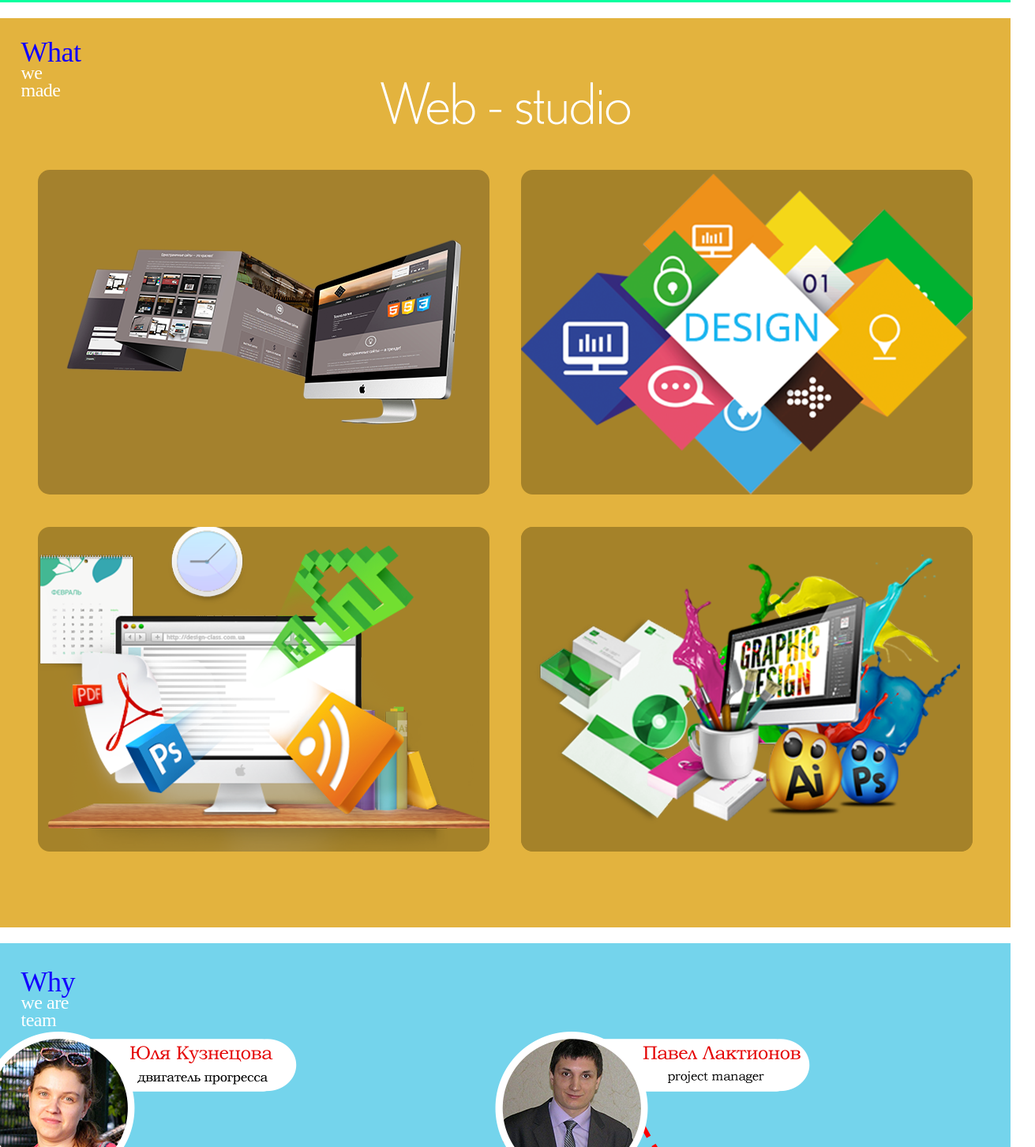
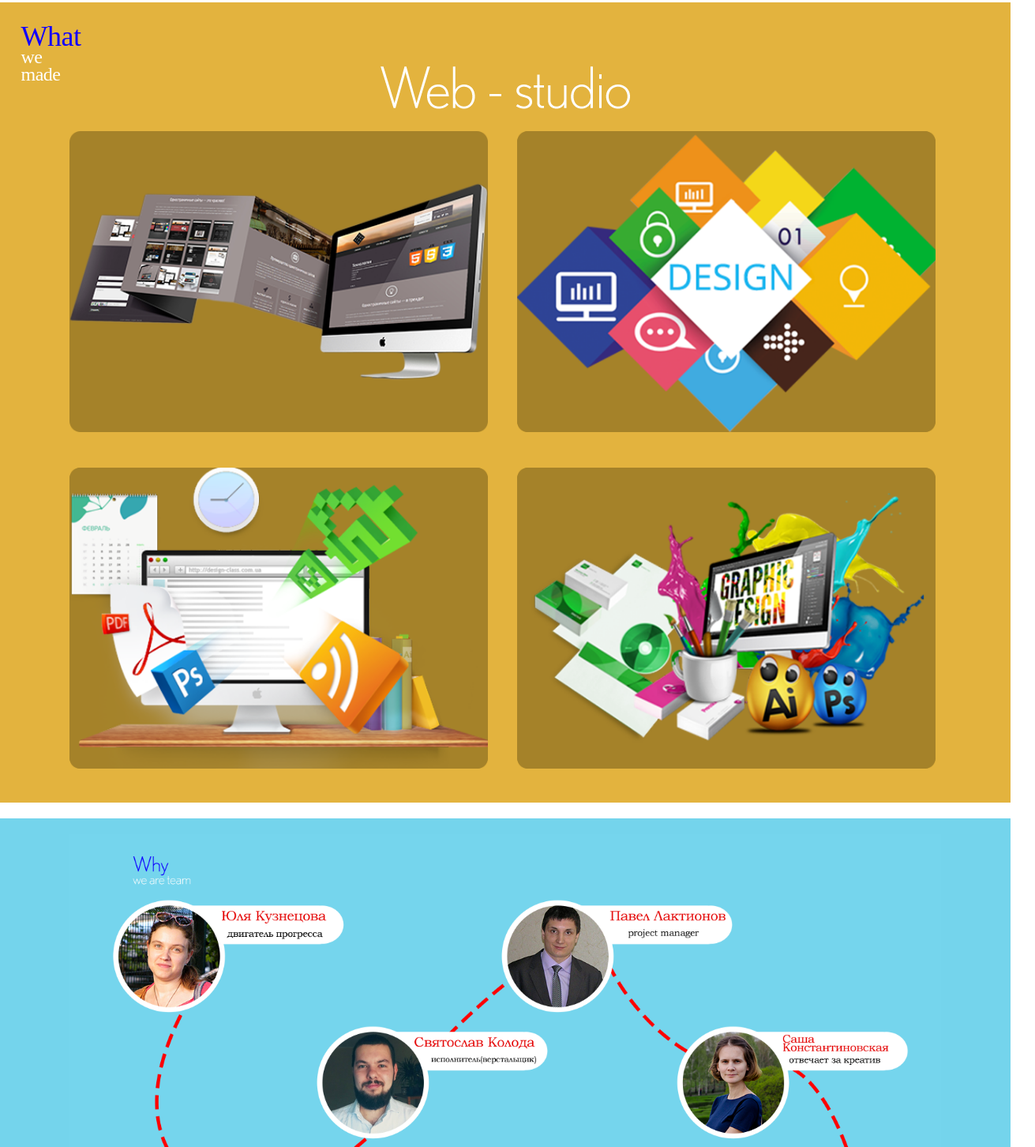
Before and after one commit to GoITteam12/GoITteam12.github.io, a plain HTML site: page index.html in a window 1280 px wide. Shown: the part 2203-3655 px from the top of the page at 79% size, 1311 px wide, since content can reach past the window. Drawn offline with Linux system fonts and the light colour scheme; a web font is replaced by a local one.

Commit message:
adaptive sizes

```diff
--- /dev/null
+++ b/css/media.css
@@ -0,0 +1,73 @@
+/*==========  Desktop First Method  ==========*/
+
+/* Large Devices, Wide Screens */
+@media only screen and (max-width : 1200px) {
+
+}
+
+/* Medium Devices, Desktops */
+@media only screen and (max-width : 992px) {
+
+
+}
+
+/* Small Devices, Tablets */
+@media only screen and (max-width : 768px) {
+
+}
+
+/* Extra Small Devices, Phones */
+@media only screen and (max-width : 480px) {
+
+}
+
+/* Custom, iPhone Retina */
+@media only screen and (max-width : 320px) {
+
+}
+
+
+/*==========  Mobile First Method  ==========*/
+
+/* Custom, iPhone Retina */
+@media only screen and (min-width : 320px) {
+
+}
+
+/* Extra Small Devices, Phones */
+@media only screen and (min-width : 480px) {
+
+}
+
+/* Small Devices, Tablets */
+@media only screen and (min-width : 768px) {
+   .container {
+      width: 765px;
+      margin: 0 auto;
+   }
+   .team-tree__container {
+      height: 611px;
+   }
+}
+
+/* Medium Devices, Desktops */
+@media only screen and (min-width : 992px) {
+   .container {
+      width: 990px;
+      margin: 0 auto;
+   }
+   .team-tree__container {
+      height: 752px;
+   }
+}
+
+/* Large Devices, Wide Screens */
+@media only screen and (min-width : 1200px) {
+   .container {
+      width: 1227px;
+      margin: 0 auto;
+   }
+   .team-tree__container {
+      height: 921px;
+   }
+}
--- a/css/style.css
+++ b/css/style.css
@@ -102,7 +102,6 @@ a {
 /* CAROUSEL */
 
 .who-we-are {
-   height: 1151px;
    margin-top: 20px;
    background-color: #05ffa0;
 }
@@ -125,6 +124,7 @@ a {
 }
 .owl-theme .owl-controls {
    margin-top: 32px;
+   padding-bottom: 40px;
 }
 .owl-theme .owl-controls .owl-page span {
    height: 26px;
@@ -135,7 +135,7 @@ a {
 /* OUR PROJECT */
 
 .we_made{
-   height: 1151px;
+   padding-bottom: 2%;
    background-color: #e3b33e;
    margin-top: 20px;
 }
@@ -153,64 +153,61 @@ a {
    margin: 0 auto;
    background: url(../img/Web---studio.png);
 }
-.we-made__row {
-   width: 1184px;
+.row {
+   width: 90%;
+   height: 47%;
+   margin: 1% auto 0 auto;
+}
+.row__block1 {
+   display: inline-block;
+   width: 48%;
+   background-color: #a4812d;
    height: 411px;
-   margin: 0 auto;
+   border-radius: 10px;
+   background: url(../img/mac.png), url(../img/brown.png);
+   background-size: contain;
+   background-position: center center;
+   background-repeat: no-repeat;
 }
-.we-made__img-block1 {
+.row__block2{
    display: inline-block;
-   position: relative;
+   width: 48%;
+   background-color: #a4812d;
    height: 411px;
-   width: 572px;
-   float: left;
-   margin-top: 57px;
+   margin-left: 3%;
+   border-radius: 10px;
+   background: url(../img/dis2.png), url(../img/brown.png);
+   background-size: contain;
+   background-position: center center;
+   background-repeat: no-repeat;
+}
+.row__block3 {
+   display: inline-block;
+   width: 48%;
    background-color: #a4812d;
-   border-radius: 15px;
-   text-align: center;
+   height: 411px;
+   border-radius: 10px;
+   background: url(../img/disign.png), url(../img/brown.png);
+   background-size: contain;
+   background-position: center center;
+   background-repeat: no-repeat;
 }
-.block__img {
-   position: absolute;
-   margin: auto;
-   top: 0;
-   left: 0;
-   right: 0;
-   bottom: 0;
-}
-.we-made__img-block2 {
+.row__block4 {
    display: inline-block;
+   width: 48%;
+   background-color: #a4812d;
    height: 411px;
-   width: 572px;
-   float: left;
-   margin-top: 57px;
-   margin-left: 40px;
-   background: url(../img/dis2.png);
-}
-.we-made__img-block3 {
-   display: inline-block;
-   height: 411px;
-   width: 572px;
-   float: left;
-   margin-top: 41px;
-   background: url(../img/disign.png);
-}
-.we-made__img-block4 {
-   display: inline-block;
-   position: relative;
-   height: 411px;
-   width: 572px;
-   float: left;
-   margin-top: 41px;
-   margin-left: 40px;
-   background-color: #a4812d;
-   border-radius: 15px;
-   text-align: center;
+   margin-left: 3%;
+   border-radius: 10px;
+   background: url(../img/7d0e8f8ebc74c8799fe04e8867dacf60.png), url(../img/brown.png);
+   background-size: contain;
+   background-position: center center;
+   background-repeat: no-repeat;
 }
 
 /* WE TEAM */
 
 .we_team {
-   height: 1201px;
    margin-top: 20px;
    background-color: #74d4ec;
 }
@@ -222,93 +219,13 @@ a {
    letter-spacing: -0.5px;
    color: #ffffff;
 }
-.team-tree {
-   position: relative;
-   height: 941px;
-   width: 1227px;
-   margin-top: 95px;
-   background: url(../img/%D0%A4%D0%B8%D0%B3%D1%83%D1%80%D0%B0-1.png);
-}
-
-.team-person1 {
-   position: absolute;
-   height: 194px;
-   width: 399px;
-   top: -70px;
-   left: -50px;
-   background: url(../img/1_person.png);
-}
-.team-person2 {
-   position: absolute;
-   height: 194px;
-   width: 398px;
-   background: url(../img/2_person.png);
-   top: 385px;
-   left: -50px;
-}
-.team-person3 {
-   height: 194px;
-   width: 399px;
-   position: absolute;
-   background: url(../img/3_person.png);
-   top: 150px;
-   left: 280px;
-}
-.team-person4 {
-   position: absolute;
-   height: 194px;
-   width: 399px;
-   background: url(../img/4_person.png);
-   top: -70px;
-   left: 600px;
-}
-.team-person5 {
-   position: absolute;
-   height: 194px;
-   width: 399px;
-   background: url(../img/5_person.png);
-   top: 150px;
-   left: 885px;
-}
-.team-person6 {
-   position: absolute;
-   height: 194px;
-   width: 399px;
-   background: url(../img/6_person.png);
-   left: 885px;
-   top: 585px;
-}
-.team-person7 {
-   position: absolute;
-   height: 194px;
-   width: 398px;
-   background: url(../img/7_person.png);
-   top: 385px;
-   left: 660px;
-}
-.team-person8 {
-   position: absolute;
-   height: 194px;
-   width: 399px;
-   background: url(../img/8_person.png);
-   top: 585px;
-   left: 260px;
-}
-.team-person9 {
-   position: absolute;
-   height: 194px;
-   width: 398px;
-   background: url(../img/9_person.png);
-   left: 660px;
-   top: 815px;
-}
-.team-person10 {
-   position: absolute;
-   height: 194px;
-   width: 398px;
-   background: url(../img/10_person.png);
-   left: -50px;
-   top: 815px;
+.team-tree__container {
+   width: 90%;
+   margin: 0 auto;
+   background: url(../img/Why_we-_are_team.png);
+   background-size: contain;
+   background-position: center center;
+   background-repeat: no-repeat;
 }
 
 /* FOOTER */
--- a/index.html
+++ b/index.html
@@ -13,6 +13,8 @@
    <link rel="stylesheet" href="css/owl.theme.css">
    <!-- include my style.css -->
    <link rel="stylesheet" href="css/style.css">
+   <!-- include my media queries -->
+   <link rel="stylesheet" href="css/media.css">
 </head>
 <body>
    <div class="main__container">
@@ -72,31 +74,19 @@
          <div class="container">
             <div class="what-we-made__title"><span class="first-word">What</span> we made</div>
             <div class="we-made__h2"></div>
-            <div class="we-made__row">
-               <div class="we-made__img-block1"><img src="img/mac.png" class="block__img"></div>
-               <div class="we-made__img-block2"></div>
+            <div class="row">
+               <div class="row__block1"></div>
+               <div class="row__block2"></div>
             </div>
-            <div class="we-made__row">
-               <div class="we-made__img-block3"></div>
-               <div class="we-made__img-block4"><img src="img/7d0e8f8ebc74c8799fe04e8867dacf60.png" class="block__img"></div>
+            <div class="row">
+               <div class="row__block3"></div>
+               <div class="row__block4"></div>
             </div>
          </div>
       </div>
       <div id="why" class="we_team">
          <div class="container">
-            <div class="we_team__title"><span class="first-word">Why</span><br> we are team</div>
-            <div class="team-tree">
-               <div class="team-person1"></div>
-               <div class="team-person2"></div>
-               <div class="team-person3"></div>
-               <div class="team-person4"></div>
-               <div class="team-person5"></div>
-               <div class="team-person6"></div>
-               <div class="team-person7"></div>
-               <div class="team-person8"></div>
-               <div class="team-person9"></div>
-               <div class="team-person10"></div>
-            </div>
+            <div class="team-tree__container"></div>
          </div>
       </div>
       <footer>
```
Also changed, not shown: img/10_person.png (deleted), img/1_person.png (deleted), img/2_person.png (deleted), img/3_person.png (deleted), img/4_person.png (deleted), img/5_person.png (deleted), img/6_person.png (deleted), img/7_person.png (deleted), img/8_person.png (deleted), img/9_person.png (deleted), img/Why_we-_are_team.png (added), img/block4.png (added), img/brown.png (added), img/Фигура-1.png (deleted).
